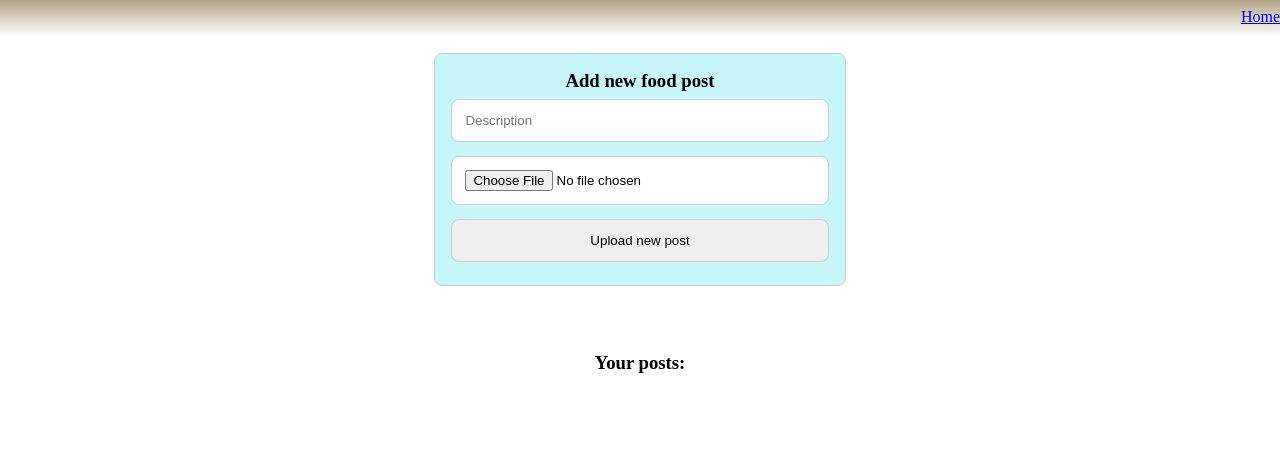
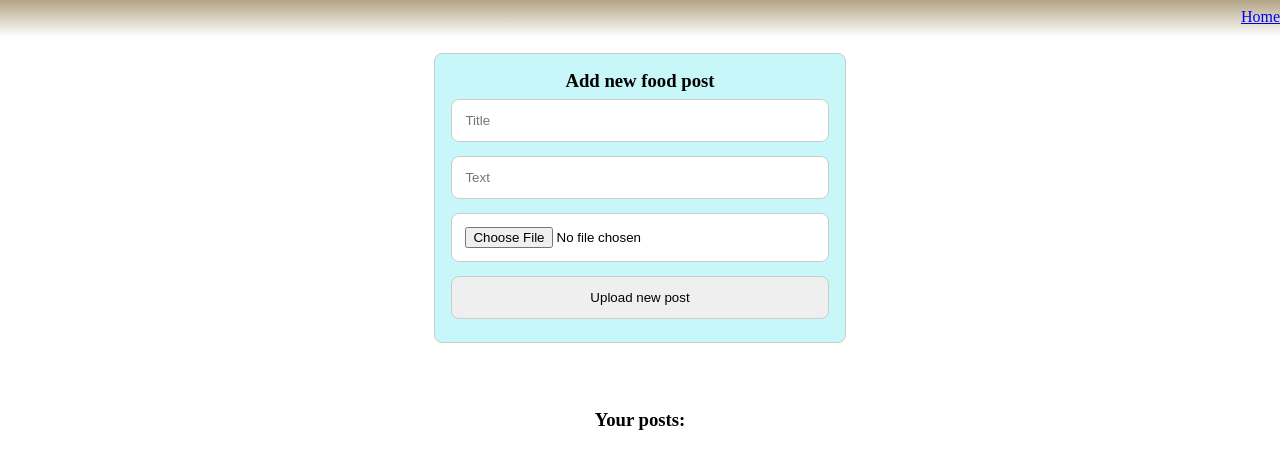
Before and after one commit to OskarWiiala/Smartsoft, a website: page front-end/profile.html in a window 1280 px wide. Shown: the part 139-608 px from the top of the page. Drawn offline with Linux system fonts and the light colour scheme.

Commit message:
small changes to profile.html

```diff
--- a/front-end/profile.html
+++ b/front-end/profile.html
@@ -35,7 +35,10 @@
               enctype="multipart/form-data"
               id="addPostForm">
             <label>
-                <input class="light-border" type="text" name="description" placeholder="Description" required>
+                <input class="light-border" type="text" name="title" placeholder="Title" required>
+            </label>
+            <label>
+                <input class="light-border" type="text" name="text" placeholder="Text" required>
             </label>
             <input class="light-border" type="file" name="post" accept="image/*" placeholder="Choose file">
             <button class="light-border" type="submit">Upload new post</button>
```
